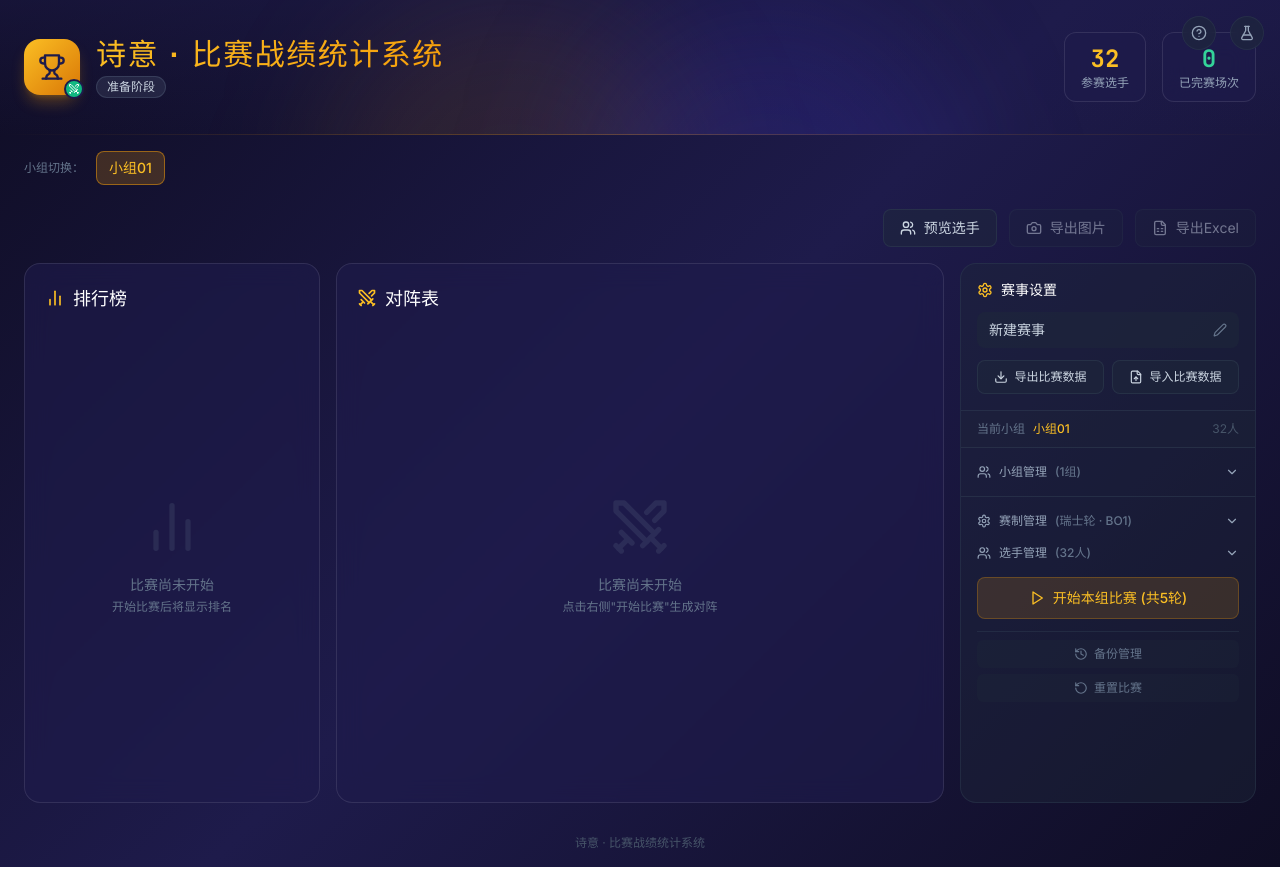
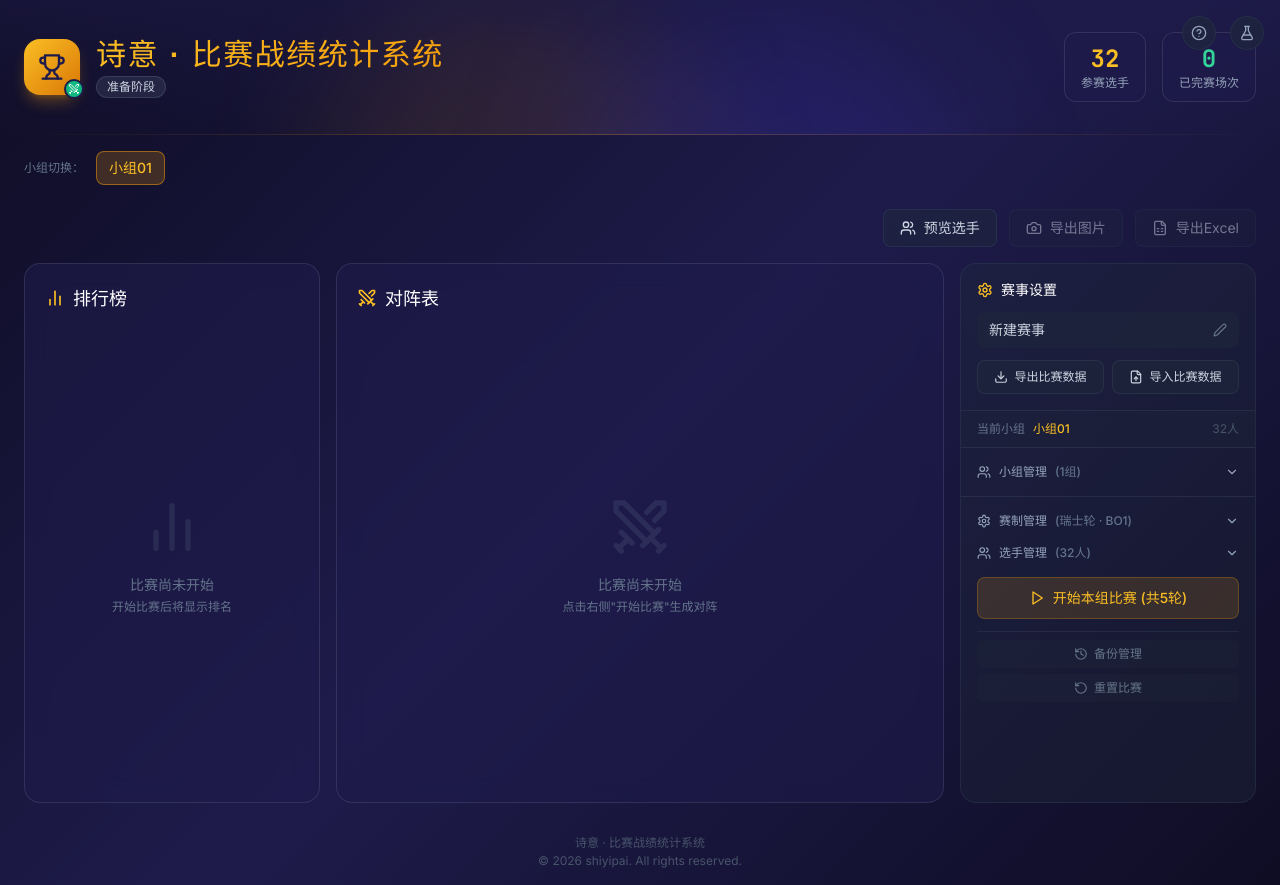
Before and after one commit to yyt43/match-statistic, a React (Vite) app: page /#/ in a window 1280 px wide. Built offline with nearby package versions, Linux system fonts and the light colour scheme; the HTML template or start-up script is replaced by a standard one.

Commit message:
feat: 添加版权声明与开发者QQ联系方式
- Home页脚加©2026 shiyipai版权声明 - HelpPage底部加版权声明 - HelpPage相关链接区新增开发者QQ(2845850691)卡片 - 联系文案更新含shiyipai署名

```diff
--- a/src/components/HelpPage.tsx
+++ b/src/components/HelpPage.tsx
@@ -1,4 +1,4 @@
-import { X, Trophy, Users, Swords, Settings, Download, HelpCircle, FlaskConical, Eye, ArrowLeftRight, UserCog, Database, Shield, GripVertical, History, Keyboard, AlertTriangle, Github, ExternalLink, Youtube } from 'lucide-react';
+import { X, Trophy, Users, Swords, Settings, Download, HelpCircle, FlaskConical, Eye, ArrowLeftRight, UserCog, Database, Shield, GripVertical, History, Keyboard, AlertTriangle, Github, ExternalLink, Youtube, MessageCircle } from 'lucide-react';
 import { useEscapeClose } from '../hooks/useEscapeClose';
 
 interface HelpPageProps {
@@ -548,15 +548,26 @@
               </div>
               <ExternalLink className="w-4 h-4 text-slate-500 group-hover:text-gold-400 transition-colors shrink-0" />
             </a>
+            <div className="flex items-center gap-4 bg-slate-800/50 border border-slate-700/50 rounded-xl p-5 cursor-default">
+              <div className="text-slate-300">
+                <MessageCircle className="w-8 h-8" />
+              </div>
+              <div className="flex-1 min-w-0">
+                <div className="text-sm font-semibold text-white mb-0.5">开发者 QQ</div>
+                <div className="text-xs text-slate-400 truncate">2845850691</div>
+              </div>
+              <span className="text-[10px] text-slate-500 shrink-0">加好友备注来意</span>
+            </div>
           </div>
           <p className="text-xs text-slate-500 mt-3 leading-relaxed">
-            如有 Bug 反馈、功能建议或规则讨论，欢迎通过 GitHub Issues 或 B 站私信联系开发者。
+            如有 Bug 反馈、功能建议或规则讨论，欢迎通过 GitHub Issues、B 站私信或 QQ 联系开发者（shiyipai）。
           </p>
         </section>
 
         {/* 底部 */}
-        <div className="text-center text-slate-500 text-sm pt-6 border-t border-slate-700/50">
-          诗意 · 比赛战绩统计系统 · 本地数据存储 · 无需联网
+        <div className="text-center text-slate-500 text-sm pt-6 border-t border-slate-700/50 space-y-1">
+          <div>诗意 · 比赛战绩统计系统 · 本地数据存储 · 无需联网</div>
+          <div className="text-xs text-slate-600">© 2026 shiyipai. All rights reserved.</div>
         </div>
       </div>
     </div>
--- a/src/pages/Home.tsx
+++ b/src/pages/Home.tsx
@@ -150,8 +150,9 @@
         </div>
       </main>
 
-      <footer className="py-4 text-center text-xs text-slate-600">
-        诗意 · 比赛战绩统计系统
+      <footer className="py-4 text-center text-xs text-slate-600 space-y-0.5">
+        <div>诗意 · 比赛战绩统计系统</div>
+        <div>© 2026 shiyipai. All rights reserved.</div>
       </footer>
 
       <ImageExportModal
```
